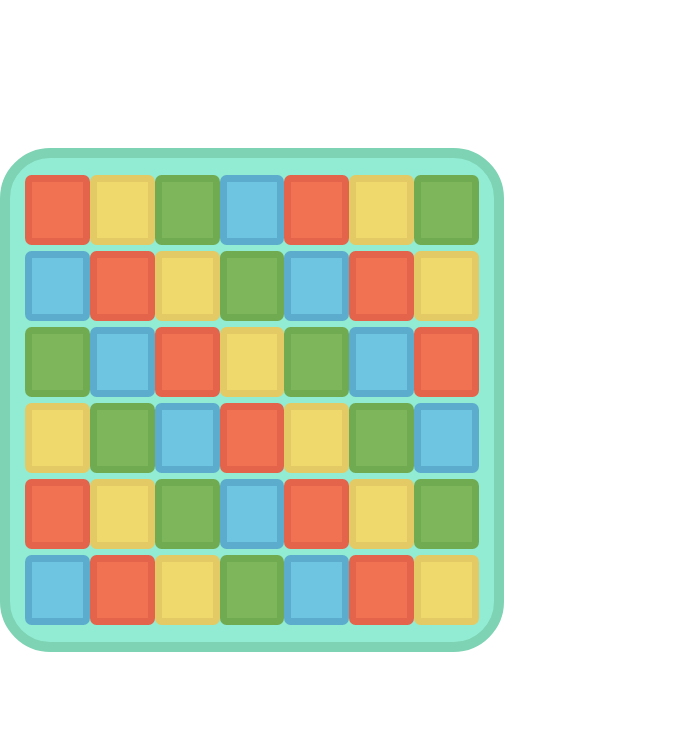
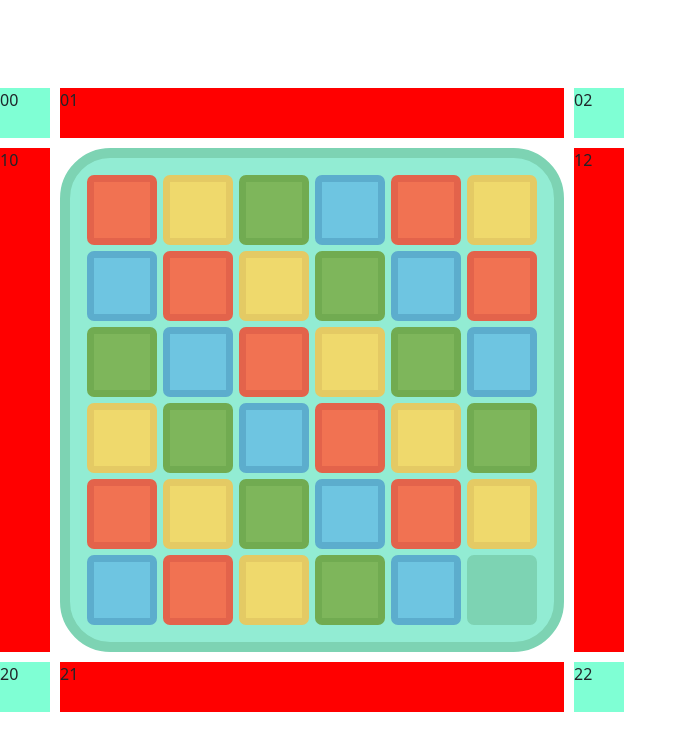
Before and after one commit to oliva-luca/switcher-web-implementation, a React (Vite) app: page /game in a window 1280 px wide. Shown: the top 750 px of the page, without its empty margins (0-687 px from the left). Built offline with nearby package versions, Linux system fonts and the light colour scheme.

Commit message:
SWT-45 grid para colocar el tablero de figuras de cada gugador agregado

```diff
--- a/src/containers/game/Game.css
+++ b/src/containers/game/Game.css
@@ -0,0 +1,25 @@
+.board {
+    display: grid;
+    grid-template-columns: 50px 504px 50px;
+    grid-template-rows: 50px 504px 50px;
+    gap: 10px;
+}
+
+
+.square-cor {
+    background-color: aquamarine;
+    width: 50px;
+    height: 50px;
+}
+
+.square-side {
+    background-color: red;
+    width: 50px;
+    height: 504px;
+}
+
+.square-side2 {
+    background-color: red;
+    width: 504px;
+    height: 50px;
+}
--- a/src/containers/game/Game.tsx
+++ b/src/containers/game/Game.tsx
@@ -1,24 +1,36 @@
-import "./Game.css"
-import "./Game.css"
-import GameBoard from './components/GameBoard'
+import "./Game.css";
+import "./Game.css";
+import GameBoard from "./components/GameBoard";
 
 function Game() {
+  const board: string[][] = [
+    ["red", "ylw", "grn", "blu", "red", "ylw"],
+    ["blu", "red", "ylw", "grn", "blu", "red"],
+    ["grn", "blu", "red", "ylw", "grn", "blu"],
+    ["ylw", "grn", "blu", "red", "ylw", "grn"],
+    ["red", "ylw", "grn", "blu", "red", "ylw"],
+    ["blu", "red", "ylw", "grn", "blu", ""],
+  ];
 
-    const board: string[][] = [
-        ["red", "ylw", "grn", "blu", "red", "ylw", "grn"],
-        ["blu", "red", "ylw", "grn", "blu", "red", "ylw"],
-        ["grn", "blu", "red", "ylw", "grn", "blu", "red"],
-        ["ylw", "grn", "blu", "red", "ylw", "grn", "blu"],
-        ["red", "ylw", "grn", "blu", "red", "ylw", "grn"],
-        ["blu", "red", "ylw", "grn", "blu", "red", "ylw"],
-    ];
+  return (
+    <>
+      <div className="board">
+        <div className="square-cor">00</div>
+        <div className="square-side2">01</div>
+        <div className="square-cor">02</div>
 
-    return(
-        <>
-        <div className="game-form"></div>
-            <GameBoard board={board}/>
-        </>
-    )
+        <div className="square-side">10</div>
+        <div>
+          <GameBoard board={board} />
+        </div>
+        <div className="square-side">12</div>
+
+        <div className="square-cor">20</div>
+        <div className="square-side2">21</div>
+        <div className="square-cor">22</div>
+      </div>
+    </>
+  );
 }
 
-export default Game
+export default Game;
--- a/src/containers/game/components/GameBoard.css
+++ b/src/containers/game/components/GameBoard.css
@@ -1,24 +1,22 @@
-.square {
-    background: #92ecd3  ;
+.boardSquare {
+  display: flex;
+  justify-content: center;
+  align-items: center;
+  background: #92ecd3;
   border: 10px solid #7dd3b3;
   float: left;
   height: 504px;
   width: 504px;
   border-radius: 10%;
   align-content: center;
+  align-items: center;
 }
 
-.boardColumn {
-    display: flex;
-    padding: 3px;
-    justify-content: space-evenly; /* Evenly space out tiles */
-    width: 100%;                /* Control width of each column */
-}
-
-.board {
-    vertical-align: middle;
-    justify-content: center ;
-    vertical-align: middle !important;
+.boardGrid {
+  display: grid;
+  grid-template-columns: repeat(6, 70px);
+  grid-template-rows: repeat(6, 70px);
+  gap: 6px;
 }
 
 .boardTyle {
@@ -42,13 +40,13 @@
 
 .red:active {
   transform: scale(0.95);
-    background-color: #f97756  !important;
+  background-color: #f97756 !important;
   border: 7px solid #f97756 !important;
 }
 
 .grn {
   background-color: #7eb65b !important;
-    border: 7px solid #71ab51  !important;
+  border: 7px solid #71ab51 !important;
 }
 
 .grn:hover {
@@ -57,7 +55,7 @@
 
 .grn:active {
   transform: scale(0.95);
-    background-color: #87bf62  !important;
+  background-color: #87bf62 !important;
   border: 7px solid #87bf62 !important;
 }
 
@@ -72,7 +70,7 @@
 
 .blu:active {
   transform: scale(0.95);
-    background-color: #72cfe6  !important;
+  background-color: #72cfe6 !important;
   border: 7px solid #72cfe6 !important;
 }
 
@@ -87,6 +85,6 @@
 
 .ylw:active {
   transform: scale(0.95);
-    background-color: #f7e271  !important;
+  background-color: #f7e271 !important;
   border: 7px solid #f7e271 !important;
 }
--- a/src/containers/game/components/GameBoard.tsx
+++ b/src/containers/game/components/GameBoard.tsx
@@ -1,37 +1,37 @@
-import "./GameBoard.css"
+import "./GameBoard.css";
 
 type BoardTyleProps = {
   color: string;
   onClick: () => void;
-}
+};
 
-const BoardTyle = ({ color, onClick }: BoardTyleProps) =>
-    <button className={`boardTyle `+ color} onClick={onClick}></button>
+const BoardTyle = ({ color, onClick }: BoardTyleProps) => (
+  <button className={`boardTyle ` + color} onClick={onClick}></button>
+);
 
 type GameBoardProp = {
   board: string[][];
 };
 
 const GameBoard = ({ board }: GameBoardProp) => {
+  const handleClick = (row: number, column: number) =>
+    console.log(row + "," + column);
 
-    const handleClick = (row: number, column: number) => console.log(row+","+column);
-
-    return (
-      <>
-        <div className="square">
-          <div className="container text-center board">
-            {board.map((row, rowIndex) => (
-              <div key={rowIndex} className="column boardColumn" >
-                {row.map((cell, cellIndex) => (
-                  <BoardTyle key={cellIndex} color={cell}
-                  onClick={() => handleClick(rowIndex,cellIndex)}/>
-                ))}
-              </div>
-            ))}
-          </div>
-        </div>
-      </>
-    );
-}
+  return (
+    <>
+      <div className="boardSquare boardGrid">
+        {board.map((row, rowIndex) =>
+          row.map((cell, cellIndex) => (
+            <BoardTyle
+              key={`${rowIndex}-${cellIndex}`}
+              color={cell}
+              onClick={() => handleClick(rowIndex, cellIndex)}
+            />
+          ))
+        )}
+      </div>
+    </>
+  );
+};
 
 export default GameBoard;
--- /dev/null
+++ b/src/containers/game/components/ZonaFiguras.css
@@ -0,0 +1,20 @@
+.boardSquare {
+  display: flex;
+  justify-content: center;
+  align-items: center;
+  background: #92ecd3;
+  border: 10px solid #7dd3b3;
+  float: left;
+  height: 504px;
+  width: 504px;
+  border-radius: 10%;
+  align-content: center;
+  align-items: center;
+}
+
+.boardGrid {
+  display: grid;
+  grid-template-columns: repeat(6, 70px);
+  grid-template-rows: repeat(6, 70px);
+  gap: 6px;
+}
--- /dev/null
+++ b/src/containers/game/components/ZonaFiguras.tsx
@@ -0,0 +1 @@
+import "./ZonaFiguras.css";
```
Also changed, not shown: src/containers/game/components/MazoFiguras.css (added), src/containers/game/components/MazoFiguras.tsx (added). Lines whose indentation alone changed are shown as unchanged.
